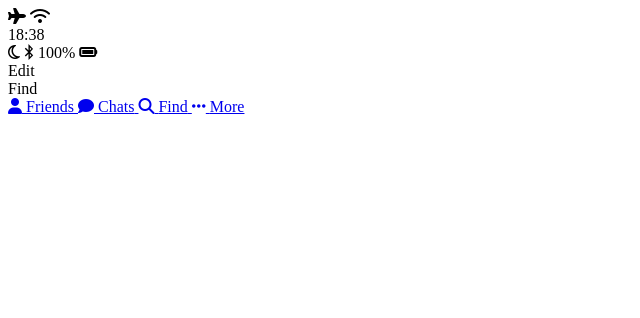
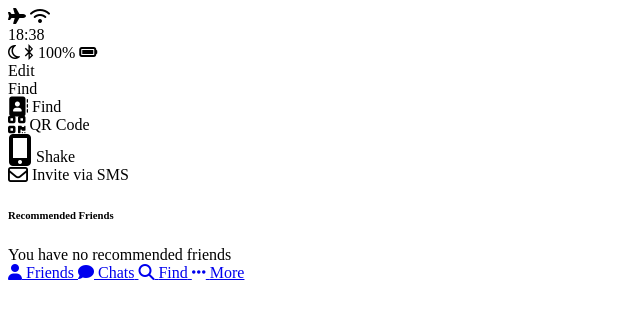
Before and after one commit to Adrw324/kakao-clone, a plain HTML site: page find.html in a window 1280 px wide. Shown: the whole page, without its empty margins (0-640 px from the left). Drawn offline with Linux system fonts and the light colour scheme.

Commit message:
Updated find.html
Updated find.html

```diff
--- a/find.html
+++ b/find.html
@@ -38,6 +38,32 @@
         <div class="header__column"></div>
       </div>
     </header>
+    <main class="find">
+      <section class="find__options">
+        <div class="find__option">
+          <i class="fa fa-address-book fa-lg"></i>
+          <span class="find__option-title">Find </span>
+        </div>
+        <div class="find__option">
+          <i class="fa fa-qrcode fa-lg"></i>
+          <span class="find__option-title">QR Code </span>
+        </div>
+        <div class="find__option">
+          <i class="fa fa-mobile fa-2x"></i>
+          <span class="find__option-title">Shake </span>
+        </div>
+        <div class="find__option">
+          <i class="fa fa-envelope-o fa-lg"></i>
+          <span class="find__option-title">Invite via SMS </span>
+        </div>
+      </section>
+      <section class="find__recommended">
+        <header><h6 class="recommended__title">Recommended Friends</h6></header>
+        <div class="recommended__none">
+          <span class="recommended__text">You have no recommended friends</span>
+        </div>
+      </section>
+    </main>
     <nav class="tab-bar">
       <a href="index.html" class="tab-bar__tab">
         <i class="fa fa-user"></i> <span class="tab-bar__title">Friends</span>
```
